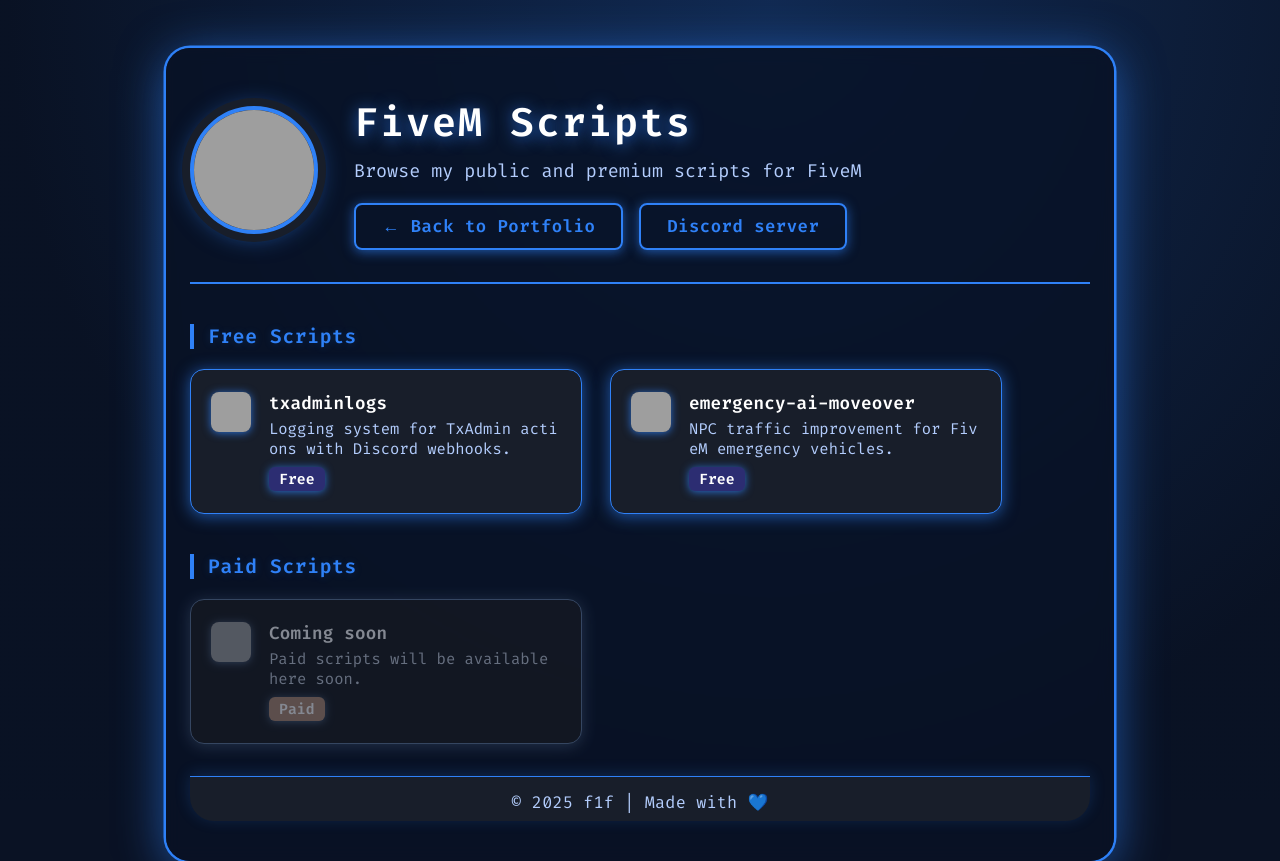
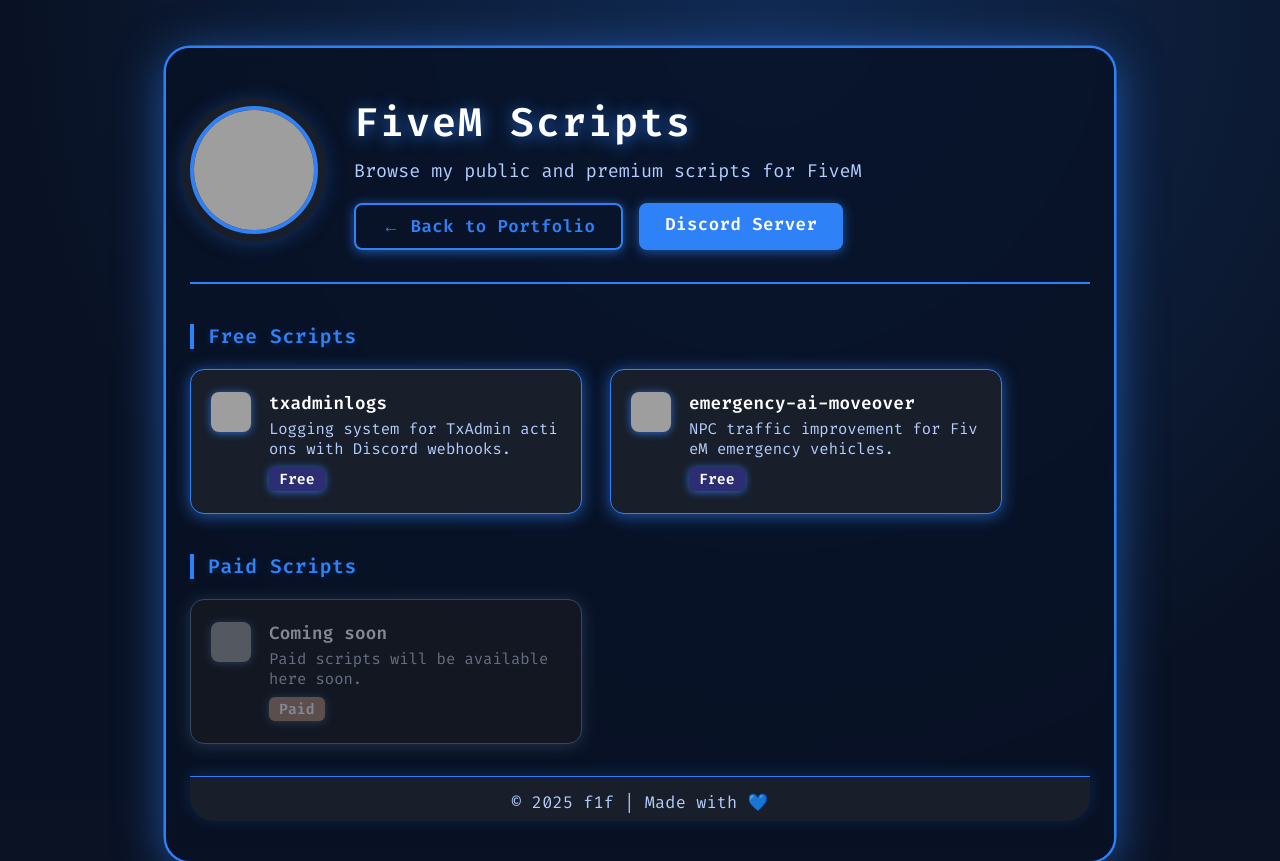
Before and after one commit to f1fSK/f1fSK.github.io, a plain HTML site: page scripts.html in a window 1280 px wide. Drawn offline with Linux system fonts and the light colour scheme; grey boxes are pictures that could not be loaded.

Commit message:
Update scripts.html

```diff
--- a/scripts.html
+++ b/scripts.html
@@ -19,7 +19,7 @@
         <p class="hero-desc">Browse my public and premium scripts for FiveM</p>
         <div class="hero-links">
           <a href="index" class="btn btn-outline">← Back to Portfolio</a>
-          <a href="https://discord.gg/hZHWNWvwm3" class="btn btn-outline" target="_blank">Discord server</a>
+          <a href="https://discord.gg/hZHWNWvwm3" class="btn" target="_blank">Discord Server</a>
         </div>
       </div>
     </section>
```
